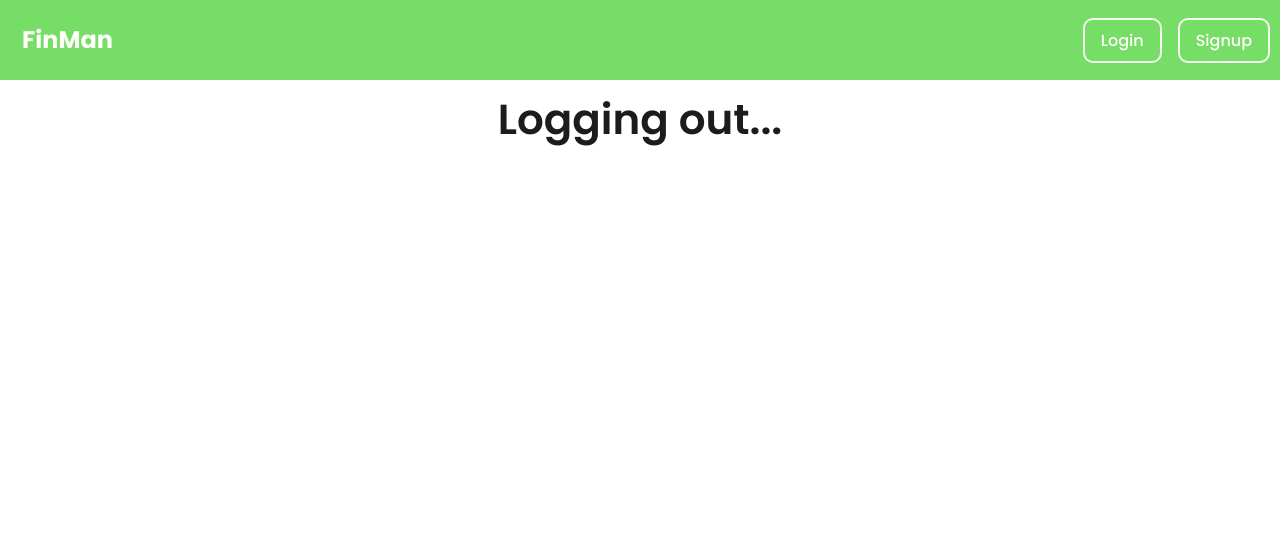
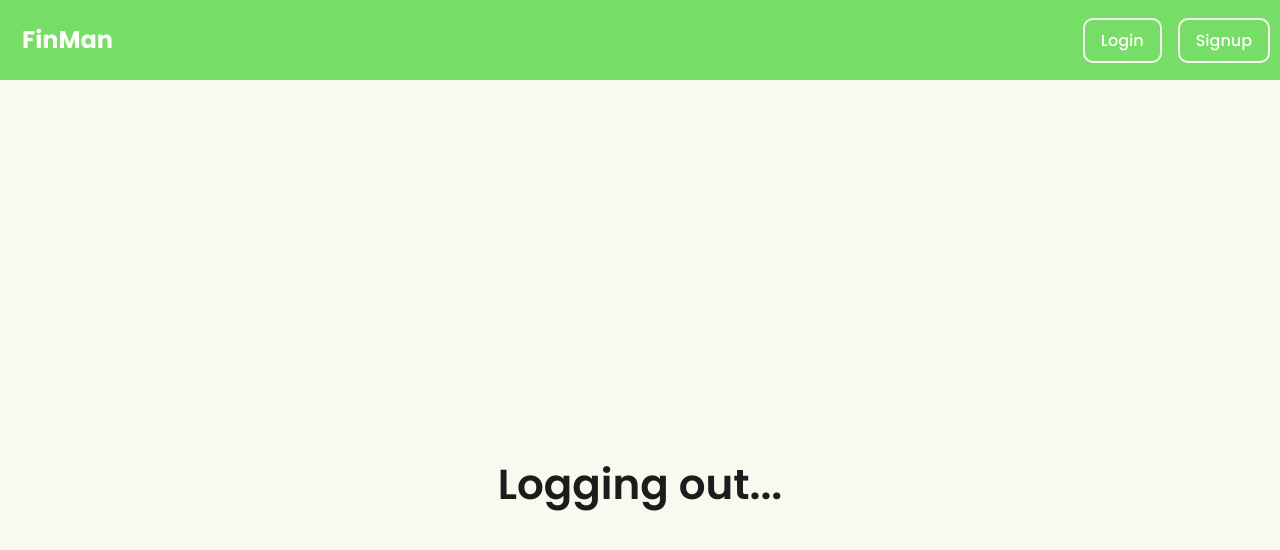
Before and after one commit to AAKhan4/finanace-management, a React (Create React App) app in the folder frontend/: page /logout in a window 1280 px wide. Shown: the top 550 px of the page. Built offline with nearby package versions, Linux system fonts and the light colour scheme; no server answers.

Commit message:
Update Logout

```diff
--- a/frontend/src/components/User/Logout/index.js
+++ b/frontend/src/components/User/Logout/index.js
@@ -1,16 +1,19 @@
-import React from "react";
-import { Title } from "../UserElems";
+import React, { useContext } from "react";
+import { Container, Wrapper, Title } from "../UserElems";
 import axios from "axios";
 import { useNavigate } from "react-router-dom";
+import { UserContext } from "../../../context/UserContext";
 
 export default function Logout() {
   const navigate = useNavigate();
+  const { setToken } = useContext(UserContext);
   const path = "http://localhost:5050/user/login";
   const handleLogout = () => {
     axios
       .delete(path)
       .then((res) => {
         console.log(res);
+        setToken(null);
         navigate("/login");
       })
       .catch((err) => {
@@ -19,7 +22,11 @@ export default function Logout() {
   };
   return (
     <div>
-      <Title>Logging out...</Title>
+      <Container>
+        <Wrapper>
+          <Title>Logging out...</Title>
+        </Wrapper>
+      </Container>
       {handleLogout()}
     </div>
   );
```
